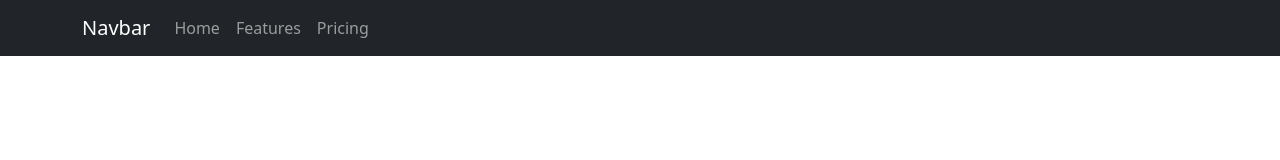
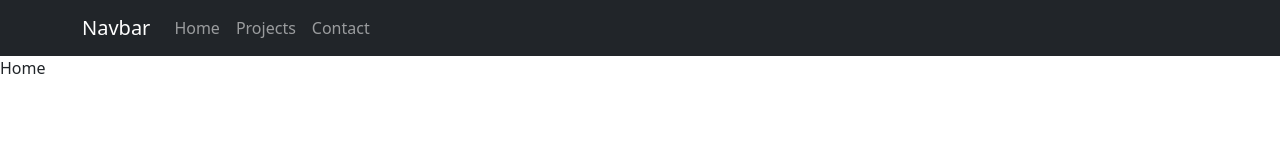
Before and after one commit to light-roast/portfolio-react, a React (Vite) app: page / in a window 1280 px wide. Shown: the top 160 px of the page. Built offline with nearby package versions, Linux system fonts and the light colour scheme.

Commit message:
Correct routes in navbar

```diff
--- a/src/App.jsx
+++ b/src/App.jsx
@@ -1,4 +1,3 @@
-import { useState } from 'react';
 import './App.css';
 import { BrowserRouter as Router, Route, Routes } from 'react-router-dom';
 import NavBar from './components/NavBar/NavBar';
@@ -7,7 +6,6 @@ import Home from './components/Home/Home';
 import Projects from './components/Projects/Projects';
 
 function App() {
-  const [count, setCount] = useState(0);
 
   return (
     <>
--- a/src/components/Contact/Contact.jsx
+++ b/src/components/Contact/Contact.jsx
@@ -1,5 +1,7 @@
 function Contact() {
-    return ( <></> );
+    return ( <>
+    <p>Contact</p>
+    </> );
 }
 
 export default Contact;
--- a/src/components/Home/Home.jsx
+++ b/src/components/Home/Home.jsx
@@ -1,6 +1,7 @@
 function Home() {
     return (
         <>
+            <p>Home</p>
         </>
     )
 }
--- a/src/components/NavBar/NavBar.jsx
+++ b/src/components/NavBar/NavBar.jsx
@@ -1,4 +1,3 @@
-import { Link } from 'react-router-dom';
 import Navbar from 'react-bootstrap/Navbar';
 import Container from 'react-bootstrap/Container';
 import Nav from 'react-bootstrap/Nav';
@@ -10,9 +9,9 @@ const NavBar = () => {
         <Container>
           <Navbar.Brand href="/">Navbar</Navbar.Brand>
           <Nav className="me-auto">
-            <Nav.Link href="#home">Home</Nav.Link>
-            <Nav.Link href="#features">Features</Nav.Link>
-            <Nav.Link href="#pricing">Pricing</Nav.Link>
+            <Nav.Link href="/">Home</Nav.Link>
+            <Nav.Link href="/projects">Projects</Nav.Link>
+            <Nav.Link href="/contact">Contact</Nav.Link>
           </Nav>
         </Container>
       </Navbar>
--- a/src/components/Projects/Projects.jsx
+++ b/src/components/Projects/Projects.jsx
@@ -1,5 +1,7 @@
 function Projects() {
-    return ( <></> );
+    return ( <>
+    <p>Projects</p>
+    </> );
 }
 
 export default Projects;
```
